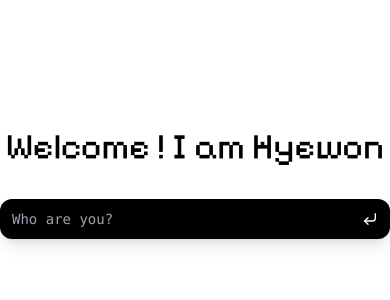
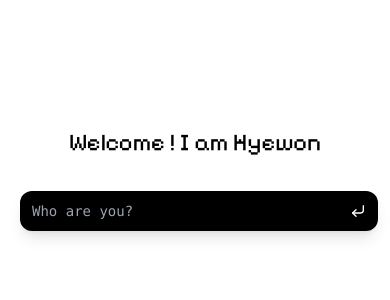
Before and after one commit to IMHYEWON/my-app, a Next.js app: page / in a window 390 px wide. Shown: the top 300 px of the page. Built offline with nearby package versions, Linux system fonts and the light colour scheme.

Commit message:
마진수정

```diff
--- a/src/components/whoareyou/index.tsx
+++ b/src/components/whoareyou/index.tsx
@@ -6,6 +6,12 @@ export default function MessageInput() {
 
   const handleInputChange = (e: React.ChangeEvent<HTMLInputElement>) => {
     setInputValue(e.target.value);
+  };
+
+  const handleKeyPress = (e: React.KeyboardEvent<HTMLInputElement>) => {
+    if (e.key === 'Enter') {
+      handleSubmit();
+    }
   };
 
   const handleSubmit = async () => {
@@ -49,6 +55,7 @@ export default function MessageInput() {
         className="bg-transparent text-white placeholder:text-gray-400 ring-0 outline-none resize-none py-2.5 px-2 font-mono text-sm h-10 w-full transition-all duration-300"
         value={inputValue}
         onChange={handleInputChange}
+        onKeyPress={handleKeyPress}
       />
       <button
         className="text-white rounded-lg hover:bg-white/25 focus:bg-white/25 w-8 h-8 aspect-square flex items-center justify-center ring-0 outline-0"
--- a/src/pages/index.tsx
+++ b/src/pages/index.tsx
@@ -7,13 +7,12 @@ export default function Home() {
 
   return (
     <main
-      className={`py-[15vh] sm:py-[20vh] flex flex-col items-center justify-center ${pixelify.className}`}
-    >
-      <h1 className="transition hover:scale-110 z-10 text-4xl animate-title font-display whitespace-nowrap bg-clip-text mb-8">
+      className={`py-[15vh] sm:py-[20vh] max-w-md mx-4 sm:mx-auto space-x-2 md:space-x-8 flex flex-col items-center justify-center ${pixelify.className}`}
+        >
+      <h1 className="transition hover:scale-110 z-10 text-2xl sm:text-4xl animate-title font-display whitespace-nowrap bg-clip-text mb-8">
         Welcome ! I am Hyewon
       </h1>
-      <div className="max-w-md space-y-4 w-full animate-in fade-in slide-in-from-bottom-4 duration-1200 ease-in-out">
-        <MessageInput />
+      <div className="w-full animate-in fade-in slide-in-from-bottom-4 duration-1200 ease-in-out">        <MessageInput />
       </div>
     </main>
   );
```
